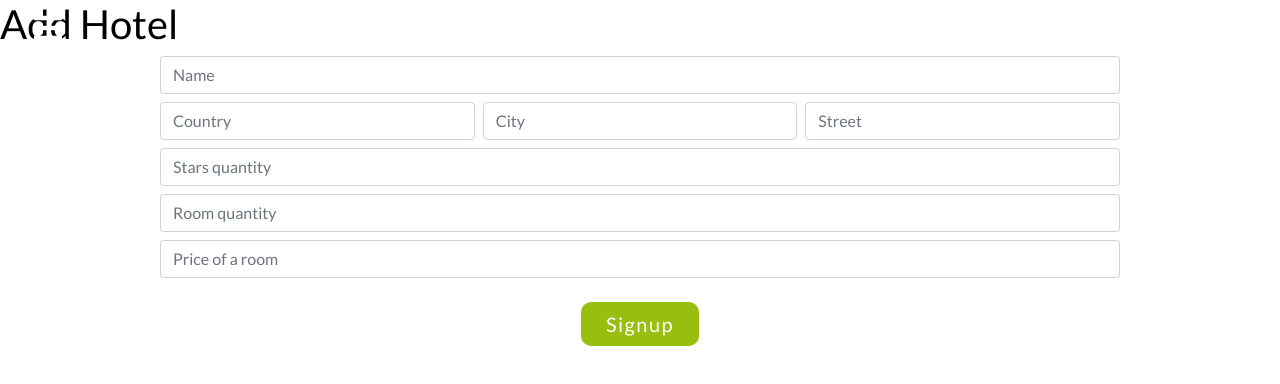
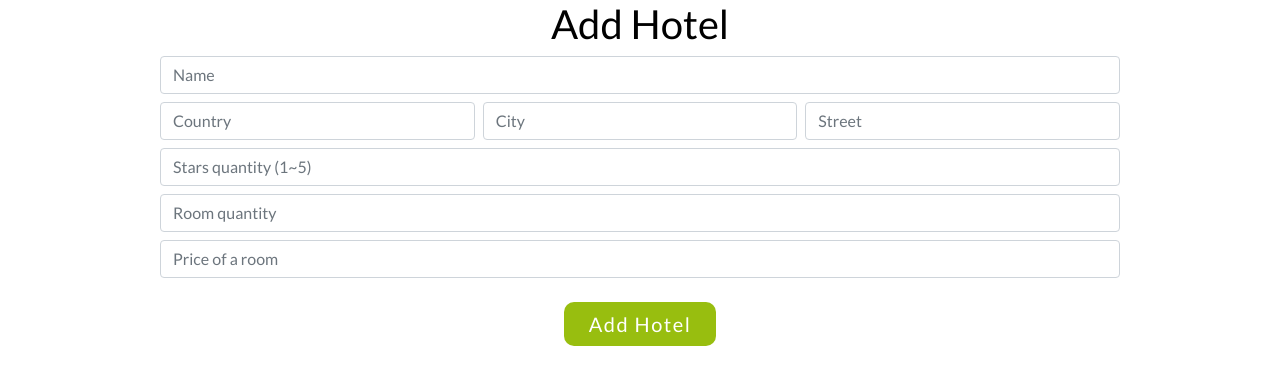
Before and after one commit to Yothu/reservify-front-end, a React (Create React App) app: page /add_hotel in a window 1280 px wide. Shown: the top 384 px of the page. Built offline with nearby package versions, Linux system fonts and the light colour scheme.

Commit message:
Fix title and placeholder

```diff
--- a/src/components/AddHotel/AddHotelForm.js
+++ b/src/components/AddHotel/AddHotelForm.js
@@ -52,7 +52,7 @@ const AddHotelForm = () => {
         type="number"
         min="1"
         max="5"
-        placeholder="Stars quantity"
+        placeholder="Stars quantity (1~5)"
         className="form-control w-75"
         {...register('stars', { required: 'You must set stars for the new hotel' })}
       />
@@ -67,13 +67,14 @@ const AddHotelForm = () => {
       {errors.rooms && <ErrorMsg message={errors.rooms.message} cName="w-75" />}
       <input
         type="number"
+        step="0.01"
         placeholder="Price of a room"
         min="1"
         className="form-control w-75"
         {...register('price', { required: 'Room price is required' })}
       />
       {errors.price && <ErrorMsg message={errors.price.message} cName="w-75" />}
-      <Button type="submit" text="Signup" cName="mt-3" />
+      <Button type="submit" text="Add Hotel" cName="mt-3" />
     </form>
   );
 };
--- a/src/pages/admin/addHotel/addHotel.js
+++ b/src/pages/admin/addHotel/addHotel.js
@@ -2,7 +2,7 @@ import AddHotelForm from '../../../components/AddHotel/AddHotelForm';
 
 const AddHotel = () => (
   <section>
-    <div>
+    <div className="d-flex justify-content-center">
       <h1>Add Hotel</h1>
     </div>
 
```
